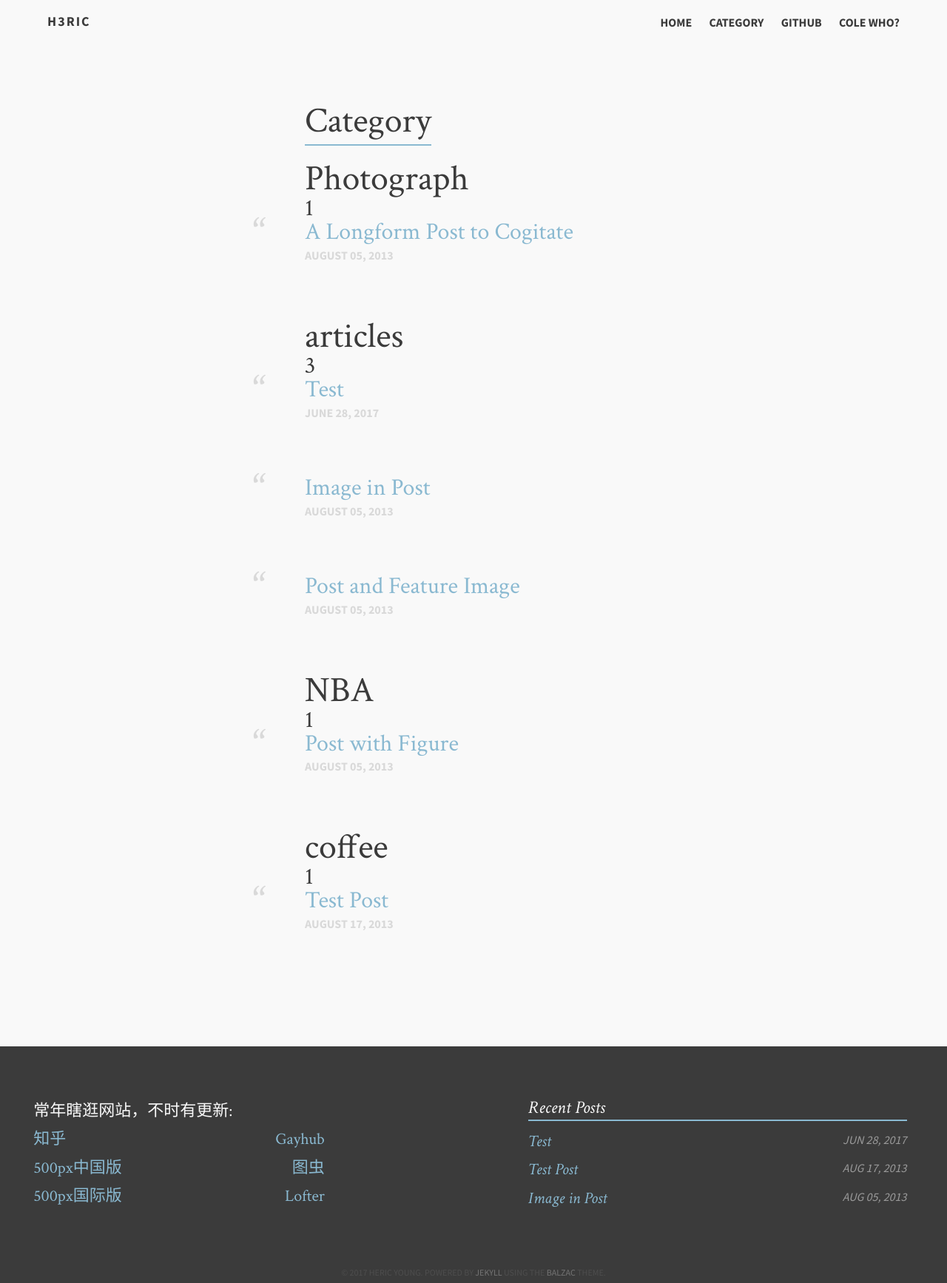
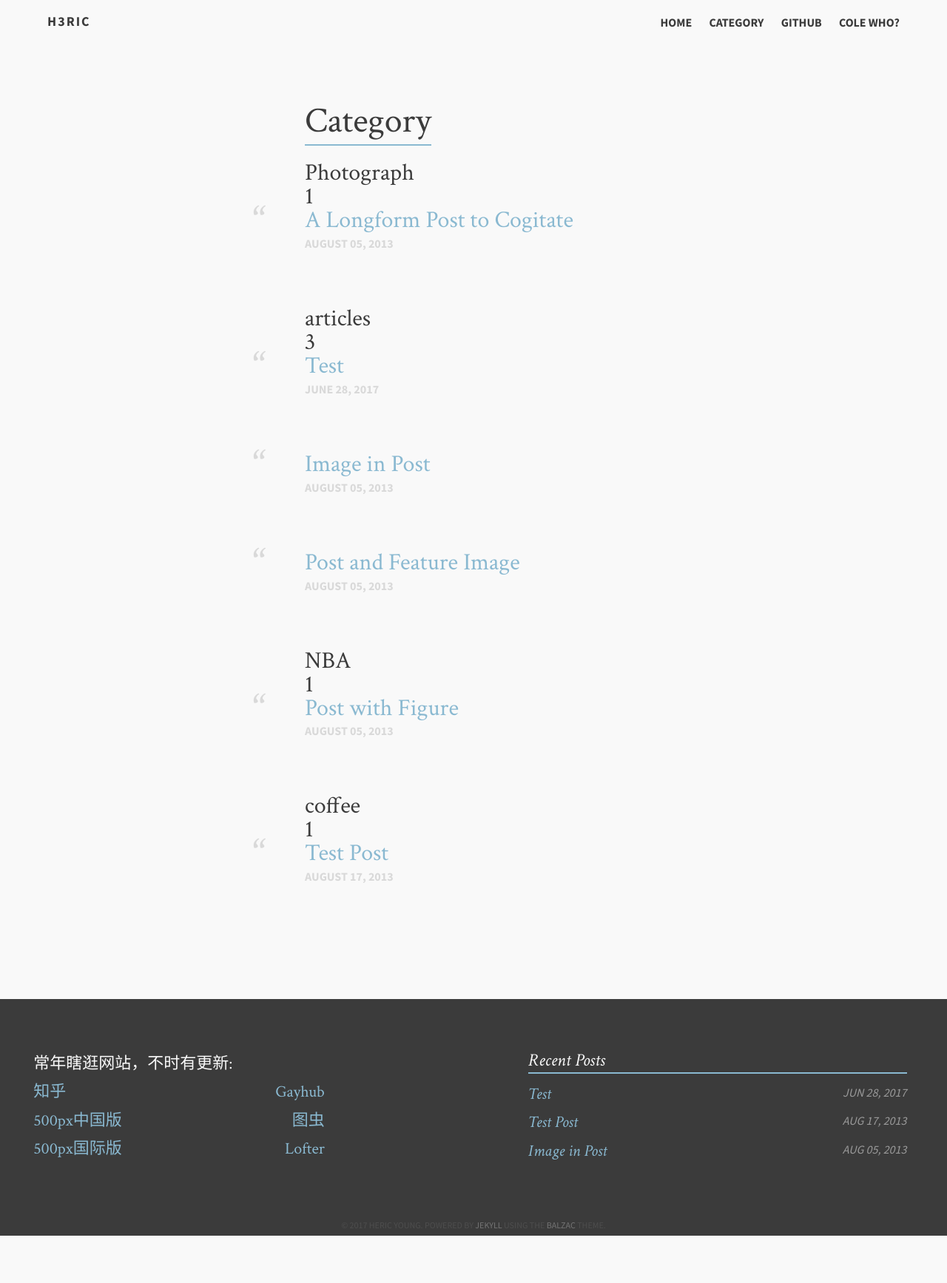
Before and after one commit to HericYoung/Blog, a Jekyll site: the page built from category.md, in a window 1280 px wide. Shown: the whole page at 74% size. Built offline with Jekyll 4.4.1, drawn with Linux system fonts in a browser that asks for light colours; after the commit the page ends 1671 px from its top, so only the background shows below that.

Commit message:
no message

```diff
--- a/_layouts/category.html
+++ b/_layouts/category.html
@@ -9,8 +9,8 @@
 
                 {% for category in site.categories %}
                     <li>
-                        <h2>{{ category | first }}</h2>
-                        </span>{{ category | last | size }}</span>
+                        <h3>{{ category | first }}</h3>
+                        </span style="float:right">{{ category | last | size }}</span>
                         <ul class="arc-list">
                             {% for post in category.last %}
                                 <li>
```
